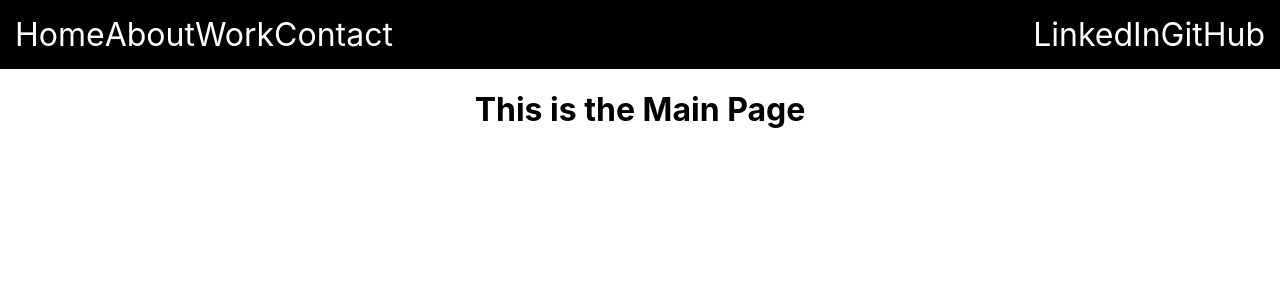
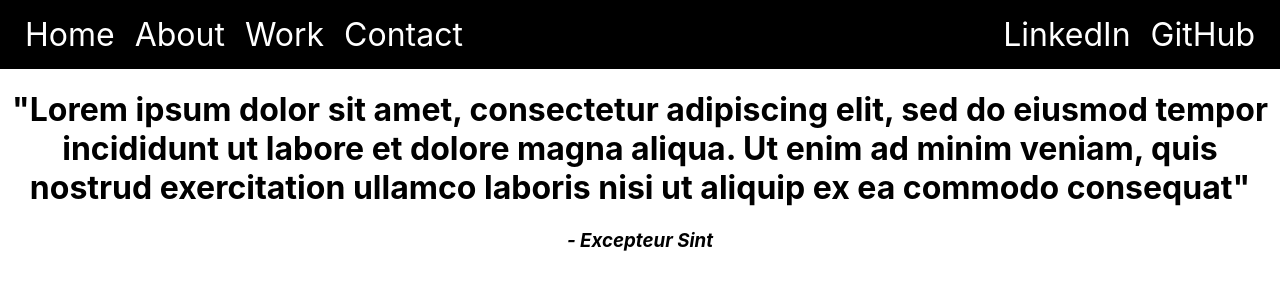
Before and after one commit to cynthiaobia/portfolio, a React (Create React App) app: page / in a window 1280 px wide. Shown: the top 300 px of the page. Built offline with nearby package versions, Linux system fonts and the light colour scheme.

Commit message:
created data.js to import data in components

```diff
--- a/src/App.css
+++ b/src/App.css
@@ -1,7 +1,6 @@
 .App {
   text-align: center;
 }
-
 
 /* Placeholder style, remove later */
 .nav {
@@ -16,14 +15,10 @@
 .nav a {
   color: white;
   text-decoration: none;
+  margin: 0 10px 0 10px;
 }
 
-.nav-left {
+.nav-left, .nav-right {
   display: flex;
   justify-content: space-between;
 }
-
-.nav-right {
-  display: flex;
-  justify-content: space-between;
-}
--- a/src/components/about/Bio.js
+++ b/src/components/about/Bio.js
@@ -1,13 +1,15 @@
+
+import { bio } from "../../data"
 
 export default function Bio() {
   return (
     <div>
 
       <h2>Biography</h2>
+      { bio }
+      <p>
 
-      <p>
-      Passionate about tech and fueled by a love for coding, I kicked off my journey as a self-taught web developer, diving deep into HTML, CSS, and JavaScript. That led me into the world of full-stack development. I've been lucky to work on all sorts of UI/UX projects, fine-tuning my skills for crafting smooth user experiences and eye-catching responsive designs. With experience in object-oriented languages like Python and C++, I'm comfortable on both the front-end and back-end of things. I'm also gaining familiarity with tools like MongoDB, React, Express, and Node.js., and built and ran CI/CD pipelines using DevOps tools, making sure software projects sail out smoothly. This hands-on experience has given me a full-circle view of the development journey, from the first spark of an idea to the final launch. I'm always interested in continuously learning, and enthusiastically grab onto any other languages, frameworks, or principles that I can integrate into my current stack of skills.
-      </p>
+    </p>
 
     </div>
   )
--- a/src/components/about/Experience.js
+++ b/src/components/about/Experience.js
@@ -1,33 +1,7 @@
+
+import { experience } from '../../data'
 
 export default function Experience() {
-
-  const experience = [
-    {
-      id: 0,
-      company: 'Per Scholas',
-      role: 'Software Engineering Training Candidate',
-      location: 'Chicago, IL',
-      date: 'Jun 2023 - Present',
-      description: [
-        'A 15-week Software Engineering course that dives deep into every aspect of software engineering including computer science, React, Node, design patterns & system architecture, and more. The curriculum extensively covers MERN stack technologies.'
-      ]
-    },
-
-    {
-      id: 2,
-      company: 'DRW',
-      role: 'DevOps Engineer',
-      location: 'Chicago, IL',
-      date: 'May 2022 - Dec 2022',
-      description: [
-        'Cooperated with teammates to implement blue/green deployment strategies with Kubernetes to reduce downtime between development and production environments',
-
-        'Utilized CI/CD tools to build pipelines through TeamCity and Concourse, manage images in Docker and Harbor registries, and maintain source code via Git and GitHub',
-
-        'Collaborated with team managers to improve team productivity by researching and providing feedback on trending technology topics and skills for future company-provided learning courses and modules'
-      ]
-    }
-  ]
 
   return (
     <div>
--- a/src/components/about/Skills.js
+++ b/src/components/about/Skills.js
@@ -1,9 +1,7 @@
+
+import { skills } from "../../data";
 
 export default function Skills() {
-
-  const skills = [
-    'HTML', 'CSS', 'JavaScript', 'React.js'
-  ]
 
   return (
     <div>
--- /dev/null
+++ b/src/components/main/Quote.js
@@ -0,0 +1,9 @@
+
+export default function Quote(){
+  return (
+    <div>
+      <h1>"Lorem ipsum dolor sit amet, consectetur adipiscing elit, sed do eiusmod tempor incididunt ut labore et dolore magna aliqua. Ut enim ad minim veniam, quis nostrud exercitation ullamco laboris nisi ut aliquip ex ea commodo consequat"</h1>
+      <h3><i>- Excepteur Sint</i></h3>
+    </div>
+  )
+}
--- a/src/components/work/WorkList.js
+++ b/src/components/work/WorkList.js
@@ -1,25 +1,9 @@
 
 import WorkListItem from "./WorkListItem";
 
+import { projects } from '../../data'
+
 export default function WorkList() {
-
-  const projects = [
-    {
-      id: 1,
-      name: 'Tic Tac Toe',
-      img: 'https://github.com/cynthiaobia/mod-1-game/blob/main/screen-recording.gif?raw=true',
-      description: 'description here',
-      link: 'https://github.com/cynthiaobia/mod-1-game'
-    },
-
-    {
-      id: 2,
-      name: 'Something else',
-      img: 'image linke here',
-      description: 'description here',
-      link: 'www.google.com'
-    }
-  ]
 
   // projects.map((project) => console.log(project.id, project.name, project.link))
 
--- /dev/null
+++ b/src/data.js
@@ -0,0 +1,64 @@
+
+// * ABOUT COMPONENT
+
+// BIO
+
+export const bio = `
+  Passionate about tech and fueled by a love for coding, I kicked off my journey as a self-taught web developer, diving deep into HTML, CSS, and JavaScript. That led me into the world of full-stack development. I've been lucky to work on all sorts of UI/UX projects, fine-tuning my skills for crafting smooth user experiences and eye-catching responsive designs. With experience in object-oriented languages like Python and C++, I'm comfortable on both the front-end and back-end of things. I'm also gaining familiarity with tools like MongoDB, React, Express, and Node.js., and built and ran CI/CD pipelines using DevOps tools, making sure software projects sail out smoothly. This hands-on experience has given me a full-circle view of the development journey, from the first spark of an idea to the final launch. I'm always interested in continuously learning, and enthusiastically grab onto any other languages, frameworks, or principles that I can integrate into my current stack of skills.
+`
+
+// EXPERIENCE
+export const experience = [
+  {
+    id: 0,
+    company: 'Per Scholas',
+    role: 'Software Engineering Training Candidate',
+    location: 'Chicago, IL',
+    date: 'Jun 2023 - Present',
+    description: [
+      'A 15-week Software Engineering course that dives deep into every aspect of software engineering including computer science, React, Node, design patterns & system architecture, and more. The curriculum extensively covers MERN stack technologies.'
+    ]
+  },
+
+  {
+    id: 2,
+    company: 'DRW',
+    role: 'DevOps Engineer',
+    location: 'Chicago, IL',
+    date: 'May 2022 - Dec 2022',
+    description: [
+      'Cooperated with teammates to implement blue/green deployment strategies with Kubernetes to reduce downtime between development and production environments',
+
+      'Utilized CI/CD tools to build pipelines through TeamCity and Concourse, manage images in Docker and Harbor registries, and maintain source code via Git and GitHub',
+
+      'Collaborated with team managers to improve team productivity by researching and providing feedback on trending technology topics and skills for future company-provided learning courses and modules'
+    ]
+  }
+]
+
+// SKILLS
+export const skills = [
+  'HTML', 'CSS', 'JavaScript', 'React.js'
+]
+
+
+// * WORK COMPONENT
+
+// PROJECTS
+export const projects = [
+  {
+    id: 1,
+    name: 'Tic Tac Toe',
+    img: 'https://github.com/cynthiaobia/mod-1-game/blob/main/screen-recording.gif?raw=true',
+    description: 'description here',
+    link: 'https://github.com/cynthiaobia/mod-1-game'
+  },
+
+  {
+    id: 2,
+    name: 'Tic Tac Toe',
+    img: 'https://github.com/cynthiaobia/mod-1-game/blob/main/screen-recording.gif?raw=true',
+    description: 'description here',
+    link: 'https://github.com/cynthiaobia/mod-1-game'
+  }
+]
--- a/src/pages/Main.js
+++ b/src/pages/Main.js
@@ -1,6 +1,10 @@
+
+import Quote from "../components/main/Quote";
 
 export default function Main(props) {
   return (
-    <h1>This is the Main Page</h1>
+
+    <Quote />
+
   )
 };
```
